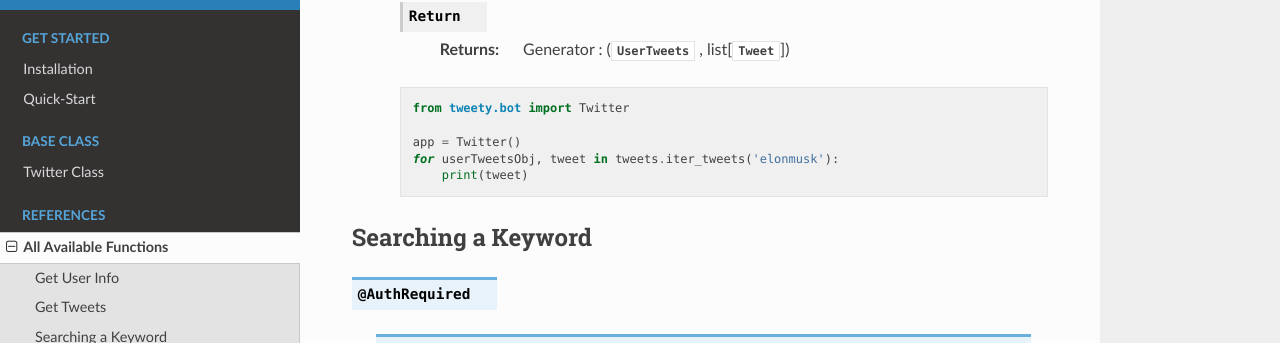
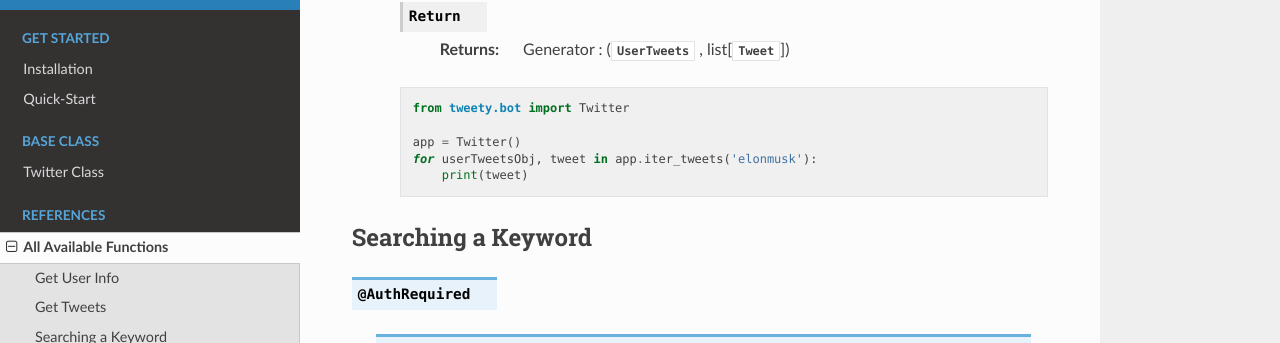
Before and after one commit to mahrtayyab/tweety, a Sphinx documentation site: the page built from docs/basic/all-functions.rst, in a window 1280 px wide and 900 px high, scrolled down 2082 px. Shown: the part 108-451 px from the top of the window. Built offline with Sphinx 7.4.7 and the Read the Docs theme 2.0.0, drawn with Linux system fonts in a browser that asks for light colours; some of the changed text lies outside the part shown.

Commit message:
Fix docs

```diff
--- a/docs/basic/all-functions.rst
+++ b/docs/basic/all-functions.rst
@@ -146,7 +146,7 @@
        from tweety.bot import Twitter
 
        app = Twitter()
-       for userTweetsObj, tweet in tweets.iter_tweets('elonmusk'):
+       for userTweetsObj, tweet in app.iter_tweets('elonmusk'):
            print(tweet)
 
 
@@ -258,7 +258,7 @@
 
        cookies = "cookies_value"
        app = Twitter(cookies=cookies)
-       for search_obj, tweet in tweets.iter_search('elonmusk'):
+       for search_obj, tweet in app.iter_search('elonmusk'):
            print(tweet)
 
 
@@ -278,6 +278,8 @@
     .. code-block:: python
 
        from tweety.bot import Twitter
+
+       app = Twitter()
 
        all_trends = app.get_trends()
        for trend in all_trends:
```
